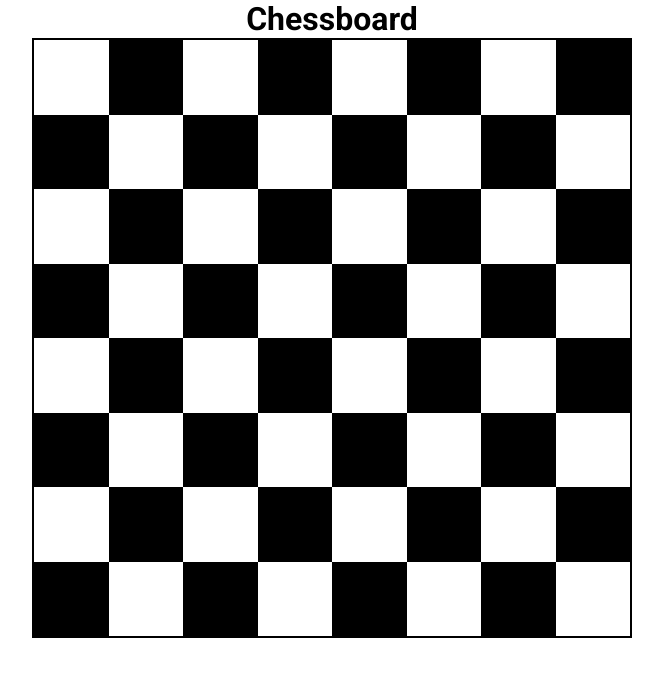
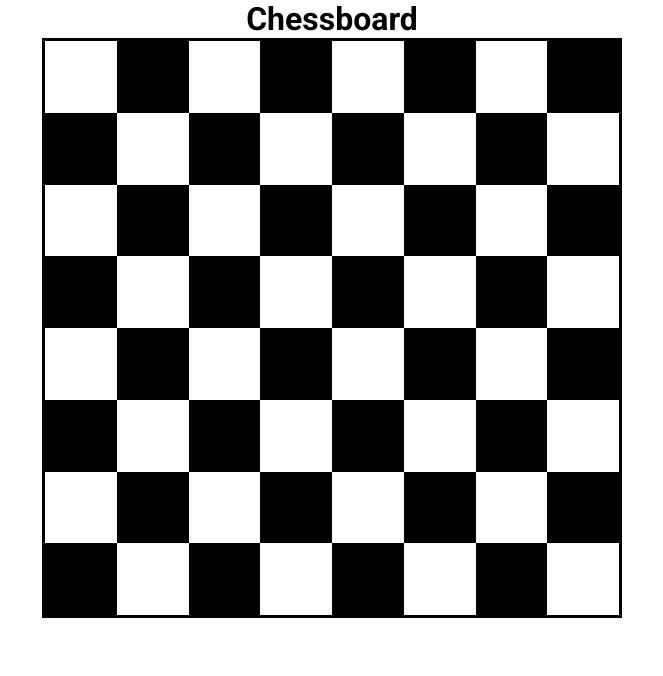
Before and after one commit to AshrafTajuddin/CSS-Selector-Exercise-Chessboard, a plain HTML site: page index.html in a window 1280 px wide. Shown: the whole page, without its empty margins (308-971 px from the left). Drawn offline with Linux system fonts and the light colour scheme.

Commit message:
new commit

```diff
--- a/css/style.css
+++ b/css/style.css
@@ -6,15 +6,15 @@
   color: black;
 }
 h1:hover {
-  margin: 10px;
+  margin: 3px;
   font-size:3rem;
   color: chocolate;
   transition: 2s;
 }
 table{
-  border: 2px solid black;
-  width: 600px;
-  height: 600px;
+  border: 3px solid black;
+  width: 580px;
+  height: 580px;
   border-spacing: 0;
   }
 
--- a/index.html
+++ b/index.html
@@ -4,9 +4,10 @@
     <meta charset="UTF-8" />
     <meta name="viewport" content="width=device-width, initial-scale=1.0" />
     <link href="https://fonts.googleapis.com/css?family=Roboto:400,700&display=swap" rel="stylesheet">
+    <title>Chessboard</title>
+    <link rel="icon" type="image/jpeg" href="../chessboard-exercise/img/chess.jpeg" />
    <link rel="stylesheet" href="./css/style.css" />
-    <title>Chessboard</title>
-    <link rel="icon" type="image/png" href="../chessboard-exercise/img/chess.jpeg" />
+
 
   </head>
   <body>
```
Also changed, not shown: img/android-chrome-192x192.png (added), img/chess.png (added), img/chessboard.png (added), img/chesssssss.png (added), img/favicon-32x32.png (added).
